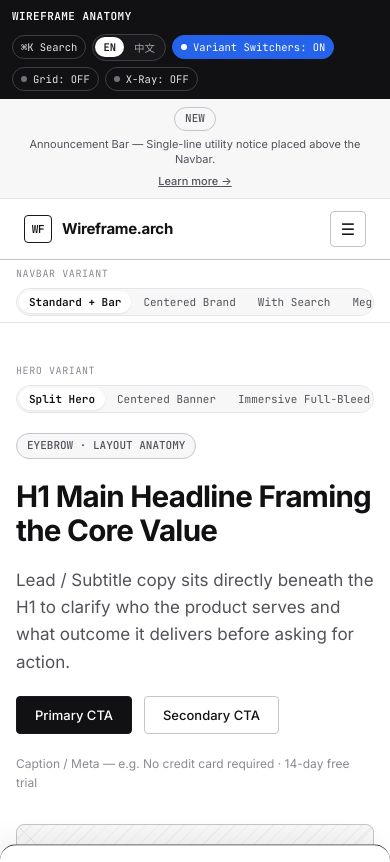
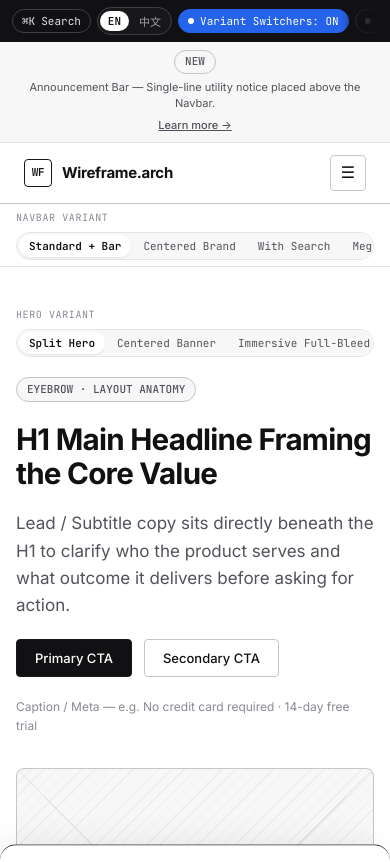
Before and after one commit to 78vince/wireframe-arch, a plain HTML site: page index.html in a window 390 px wide. Shown: the top 862 px of the page. Drawn offline with Linux system fonts and the light colour scheme.

Commit message:
Make mobile meta-bar single-row horizontal swipeable to save vertical space

```diff
--- a/css/wireframe.css
+++ b/css/wireframe.css
@@ -3385,27 +3385,44 @@ body.xray-active [data-anatomy-level="section"]::before {
 }
 
 @media (max-width: 768px) {
+  .meta-bar-left {
+    display: none;
+  }
   .meta-bar-inner {
-    padding: 8px 12px;
-    flex-direction: column;
-    align-items: flex-start;
-    gap: 8px;
+    padding: 7px 12px;
+    flex-direction: row;
+    align-items: center;
+    gap: 0;
   }
   .meta-bar-controls {
     width: 100%;
     max-width: 100%;
-    flex-wrap: wrap;
+    flex-wrap: nowrap;
     flex-shrink: 1;
-    white-space: normal;
+    white-space: nowrap;
+    overflow-x: auto;
+    -webkit-overflow-scrolling: touch;
+    scrollbar-width: none;
+    -ms-overflow-style: none;
     gap: 6px;
+    padding-right: 16px;
+    -webkit-mask-image: linear-gradient(to right, #000 90%, transparent 100%);
+    mask-image: linear-gradient(to right, #000 90%, transparent 100%);
+  }
+  .meta-bar-controls::-webkit-scrollbar {
+    display: none;
   }
   .meta-btn {
-    padding: 4px 8px;
-    font-size: 10.5px;
+    padding: 4px 9px;
+    font-size: 11px;
+    flex-shrink: 0;
+  }
+  .lang-switch {
+    flex-shrink: 0;
   }
   .lang-btn {
     padding: 3px 8px;
-    font-size: 10.5px;
+    font-size: 11px;
   }
   .vp-switch {
     display: none !important;
```
